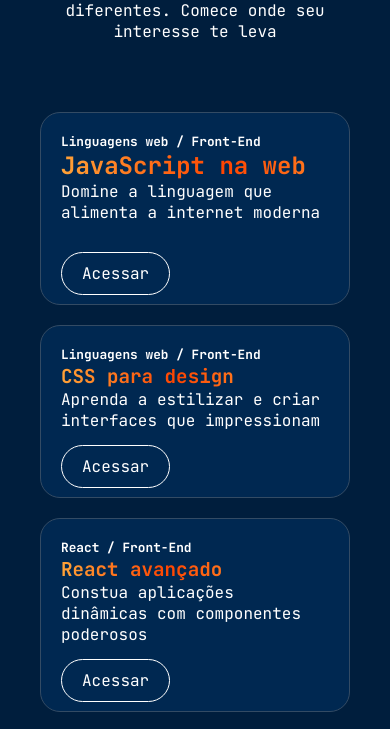
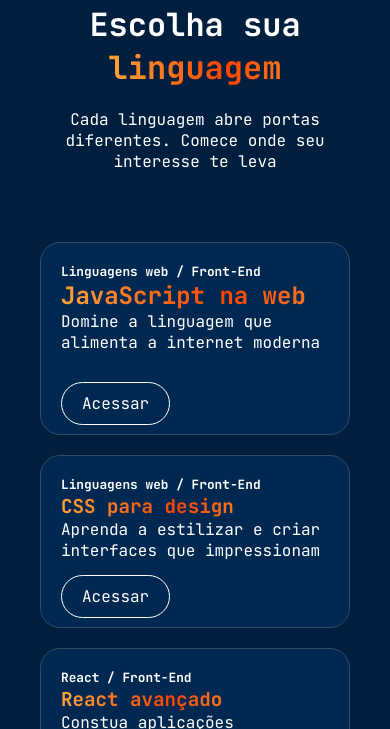
Before and after one commit to hackersolo1/diretoaoponto-virgula, a plain HTML site: page index.html in a window 390 px wide. Shown: the part 724-1453 px from the top of the page. Drawn offline with Linux system fonts and the light colour scheme.

Commit message:
Refactor CSS styles for improved structure

```diff
--- a/style.css
+++ b/style.css
@@ -333,7 +333,7 @@
 /* Mobile styles */
 @media (max-width: 768px) {
     main {
-        padding-top: 150px;
+        padding-top: 130px;
     }
 
     header {
@@ -362,9 +362,6 @@
         justify-content: center;
     }
 
-    main {
-        padding-top: 00px;
-    }
 
     .hero {
         padding: 20px;
```
